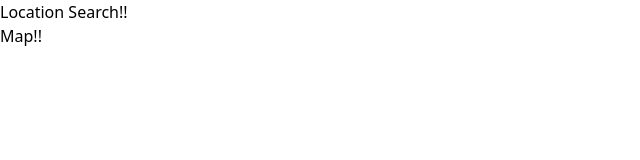
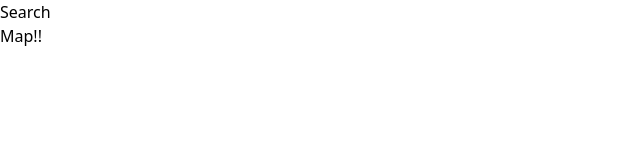
Before and after one commit to shivangi0109/location-search, a React (Vite) app: page / in a window 1280 px wide. Shown: the top 160 px of the page, without its empty margins (0-640 px from the left). Built offline with nearby package versions, Linux system fonts and the light colour scheme.

Commit message:
Form submission with TypeScript

```diff
--- a/src/components/LocationSearch.tsx
+++ b/src/components/LocationSearch.tsx
@@ -6,11 +6,30 @@
 }
 
 const LocationSearch = ({ onPlaceClick }: LocationSearchProps) => {
+  const [term, setTerm] = useState('');
   const [places, setPlaces] = useState<Place[]>([]);
+
+  const handleSubmit = async (event: React.FormEvent<HTMLFormElement>) => {
+    event.preventDefault();
+
+    console.log('Need to search api...', term);
+  };
 
   return (
     <>
-      <div>Location Search!!</div>
+      <div>
+        <form onSubmit={handleSubmit}>
+          <label className="font-bold" htmlFor="term">
+            Search
+          </label>
+          <input
+            className="border border-gray-300 rounded-md shadow-sm focus:border-indigo-500 px-4 py-2 w-full"
+            id="term"
+            value={term}
+            onChange={e => setTerm(e.target.value)}
+          />
+        </form>
+      </div>
     </>
   );
 };
```
